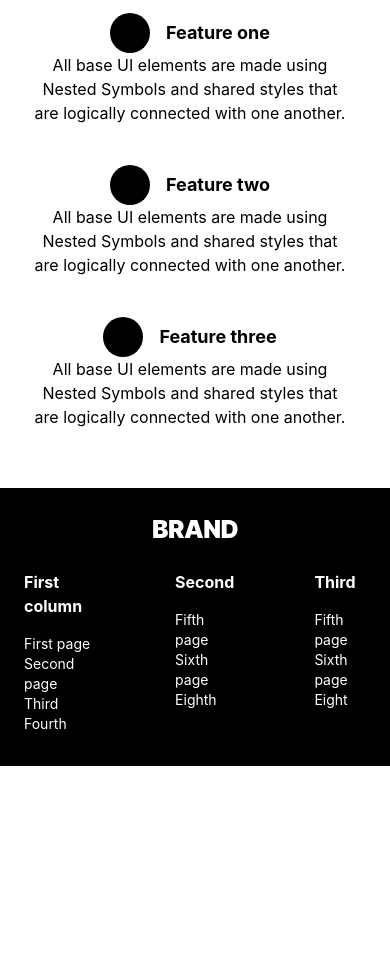
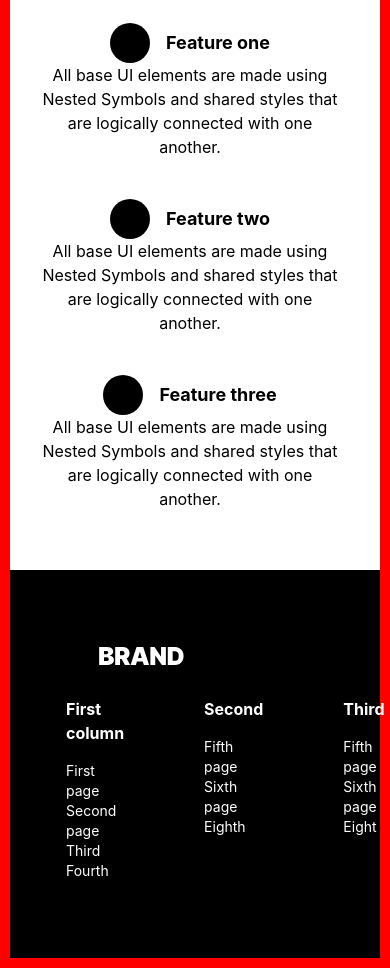
Before and after one commit to AleksandreMaisuradze/davaleba10, a plain HTML site: page index.html in a window 390 px wide. Shown: the part 1388-2356 px from the top of the page. Before the commit the page ends 2154 px from the top, so only its background shows below. Drawn offline with Linux system fonts and the light colour scheme.

Commit message:
Last changes

```diff
--- a/css/laptop.css
+++ b/css/laptop.css
@@ -24,7 +24,6 @@
     }
 
     .section1_button {
-        margin: 24px 42% 68px 42%;
         margin-top: 24px;
         margin-left: calc(462 / 1024 * 100%);
         margin-bottom: 68px;
--- a/css/mobile.css
+++ b/css/mobile.css
@@ -1,6 +1,24 @@
+@media (max-width: 620px) {
+
+    /* footer  */
+
+    footer {
+        padding: 32px 24px;
+    }
+
+    .footer_logo {
+        margin-inline: auto;
+    }
+
+    .footer_nav_div {
+        justify-content: center;
+    }
+}
+
 @media (max-width: 565px) {
 
     /* Header  */
+
     .fa-bars {
         display: block;
     }
@@ -47,18 +65,3 @@
         font-size: 14px;
     }
 }
-
-/* footer  */
-@media (max-width: 620px) {
-    .footer_div {
-        padding: 32px 24px;
-    }
-
-    .footer_logo {
-        margin-inline: auto;
-    }
-
-    .footer_nav_div {
-        justify-content: center;
-    }
-}
--- a/css/style.css
+++ b/css/style.css
@@ -1,7 +1,7 @@
 .container {
     width: min(100%, 1440px);
     margin: auto;
-    /* border: 10px solid red; */
+    border: 10px solid red;
 }
 
 /* Header  */
```
